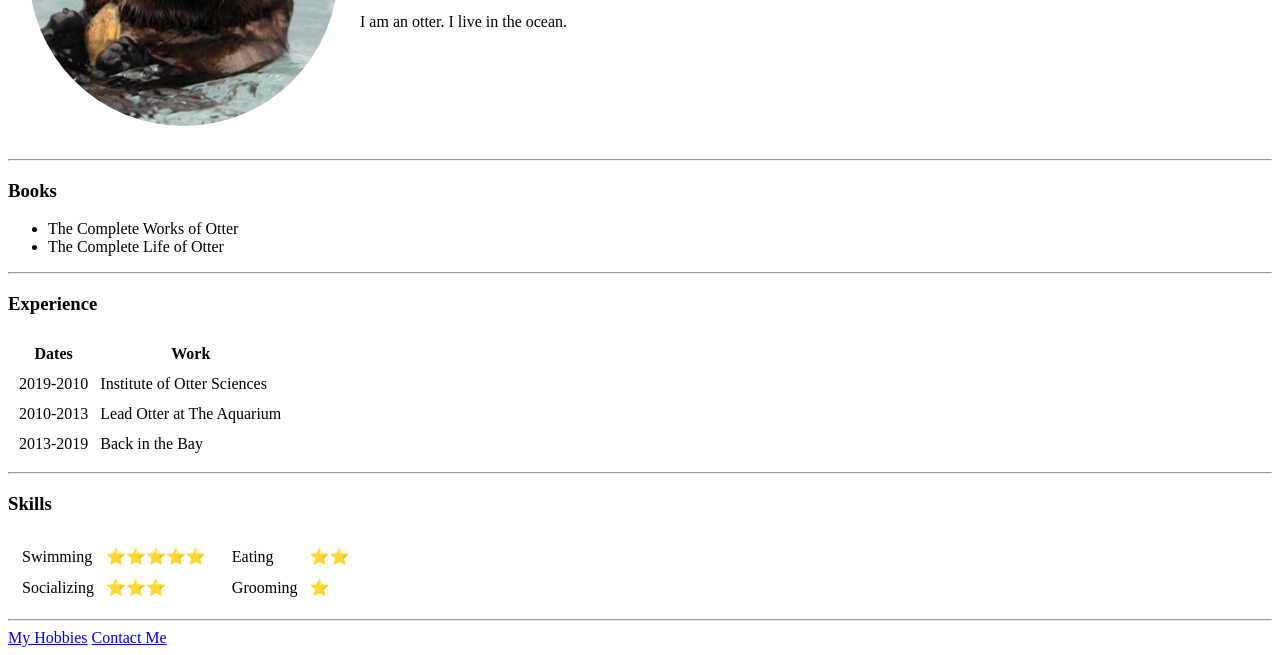
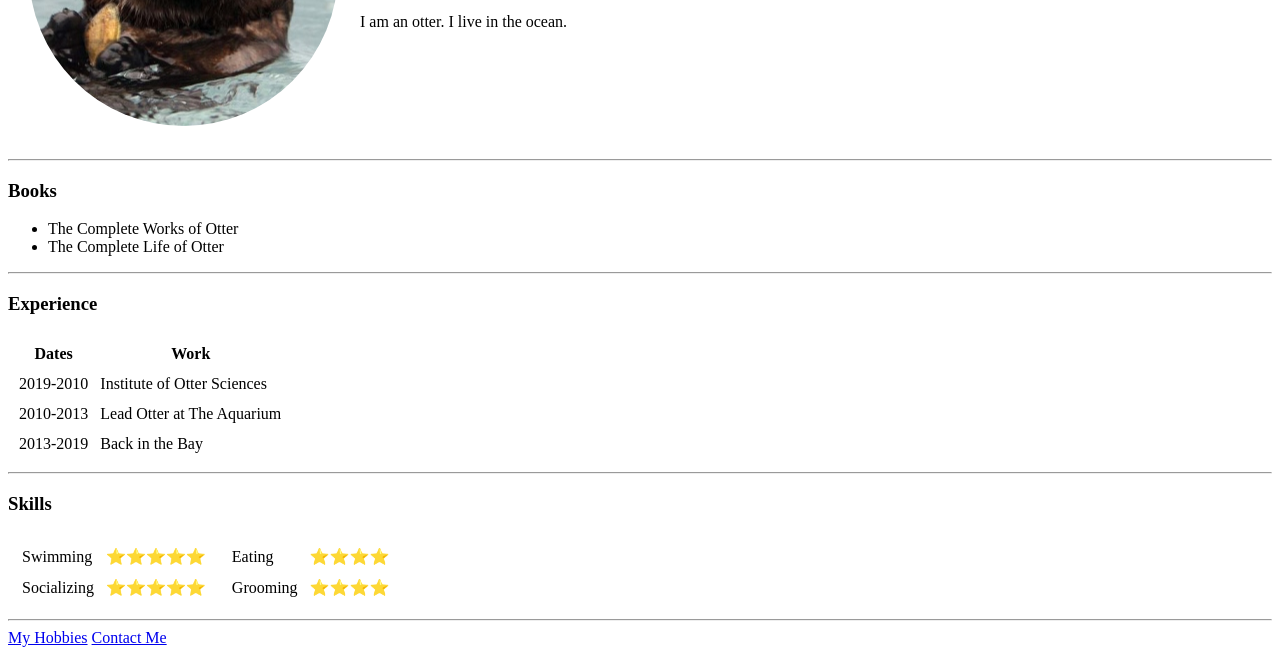
Before and after one commit to VickyGa/OtterCV, a plain HTML site: page index.html in a window 1280 px wide. Shown: the part 212-867 px from the top of the page. Drawn offline with Linux system fonts and the light colour scheme.

Commit message:
Update index.html

```diff
--- a/index.html
+++ b/index.html
@@ -62,7 +62,7 @@
           </tr>
           <tr>
             <td>Socializing</td>
-            <td>⭐️⭐️⭐️</td>
+            <td>⭐️⭐️⭐️⭐️⭐️</td>
           </tr>
         </table>
       </td>
@@ -70,11 +70,11 @@
         <table cellspacing="10">
           <tr>
             <td>Eating</td>
-            <td>⭐️⭐️</td>
+            <td>⭐️⭐️⭐️⭐️</td>
           </tr>
           <tr>
             <td>Grooming</td>
-            <td>⭐️</td>
+            <td>⭐️⭐️⭐️⭐️</td>
           </tr>
         </table>
       </td>
```
